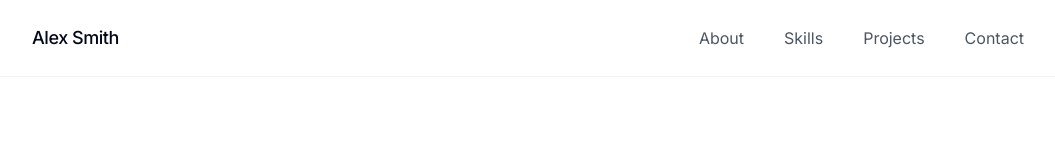
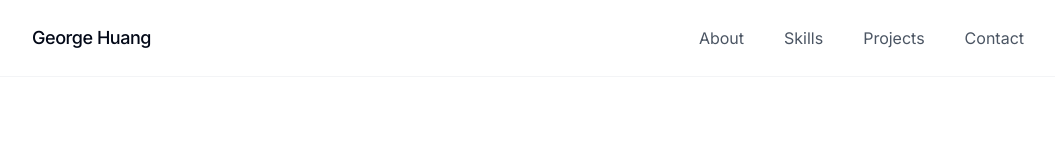
Before and after one commit to kironen/website_proto, a React (Vite) app: page /projects in a window 1280 px wide. Shown: the top 160 px of the page, without its empty margins (112-1167 px from the left). Built offline with nearby package versions, Linux system fonts and the light colour scheme.

Commit message:
Update Header.tsx

```diff
--- a/src/components/Header.tsx
+++ b/src/components/Header.tsx
@@ -15,7 +15,7 @@ const Header = () => {
     <header className="w-full py-6 fixed top-0 bg-white z-50 border-b border-gray-100">
       <div className="container mx-auto px-4 flex justify-between items-center">
         <div className="font-medium text-lg tracking-tight">
-          <Link to="/">Alex Smith</Link>
+          <Link to="/">George Huang</Link>
         </div>
 
         {/* Desktop Navigation */}
```
